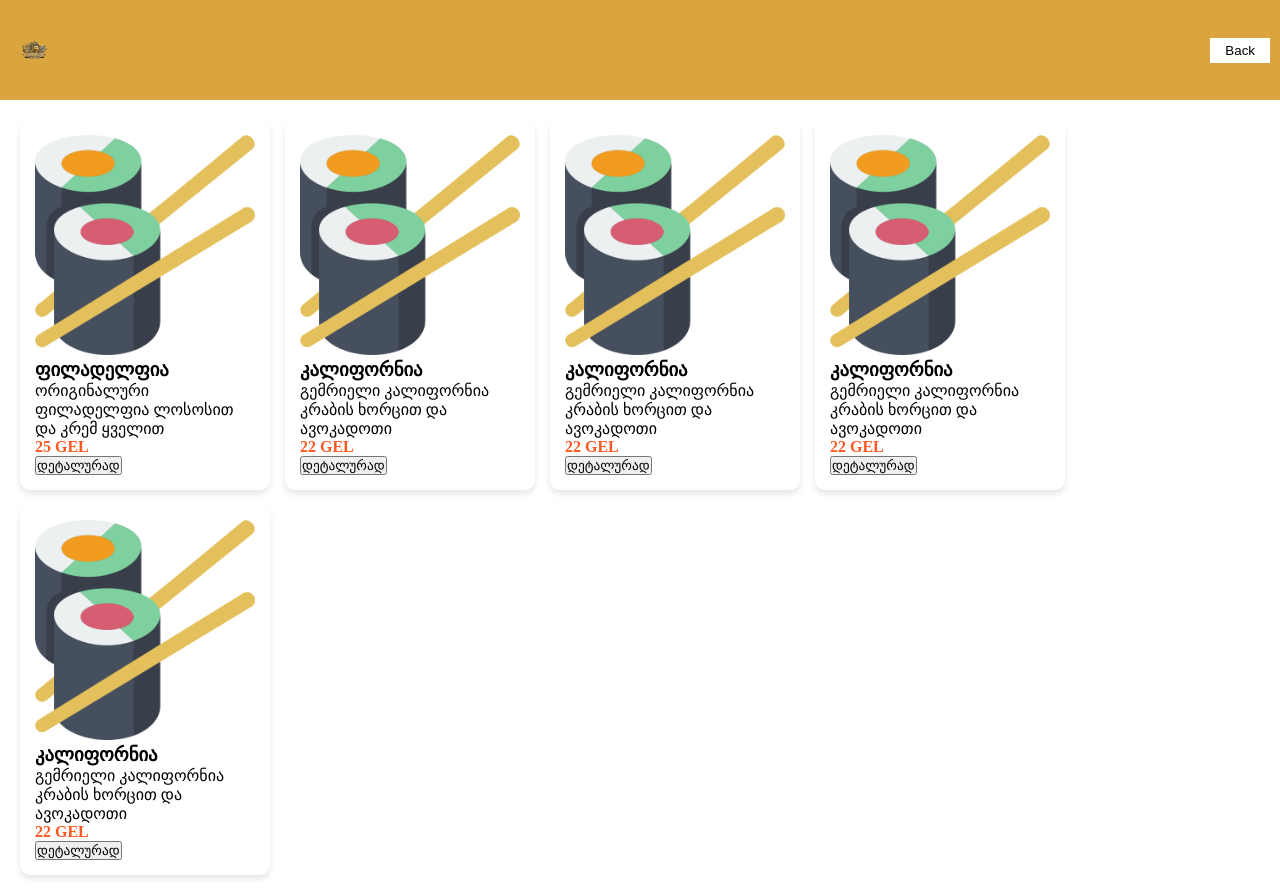
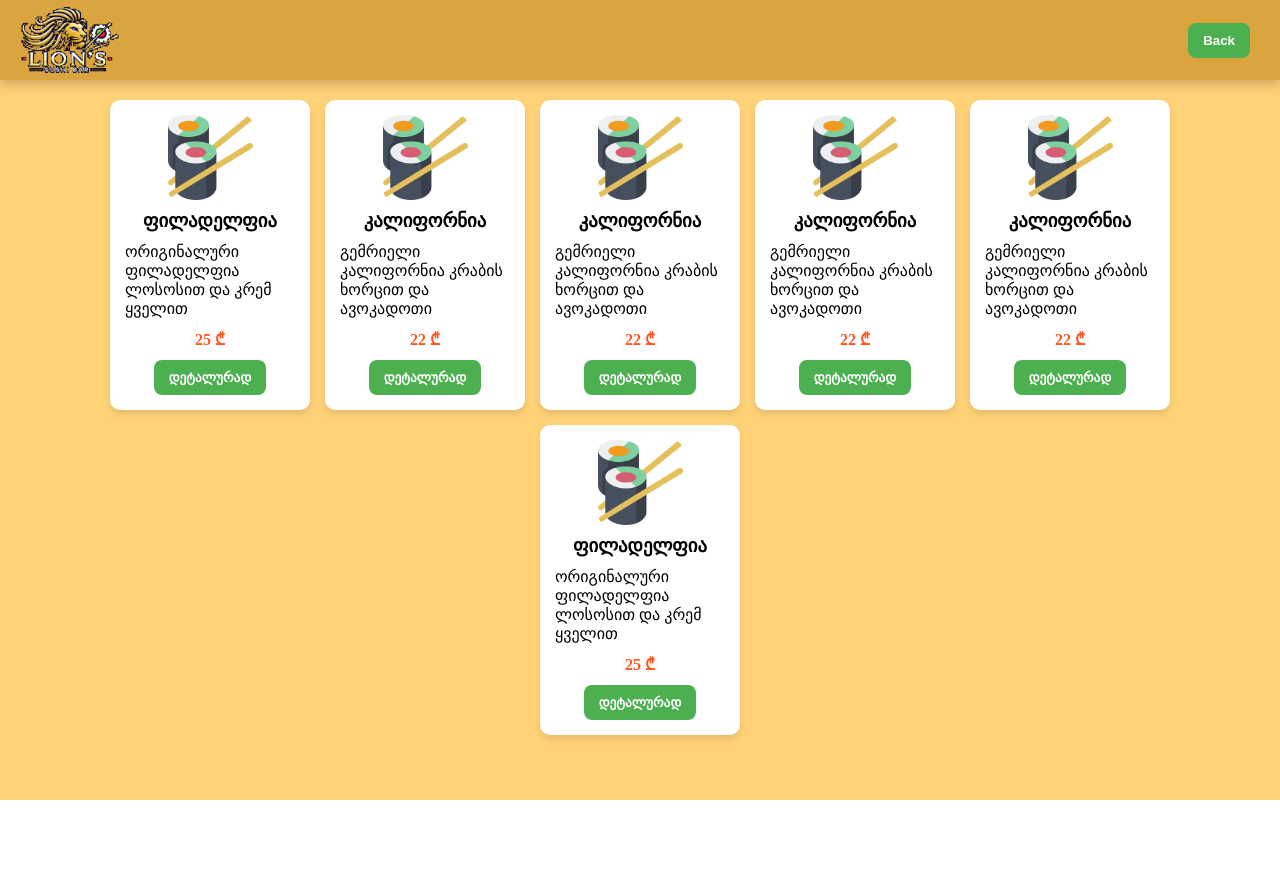
Before and after one commit to nukrig/sushiMenu, an Angular app: page /main-menu in a window 1280 px wide. After the commit the page ends 800 px from the top, so only its background shows below. Built offline with nearby package versions, Linux system fonts and the light colour scheme.

Commit message:
added styles

```diff
--- a/src/app/data/main-menu-data.ts
+++ b/src/app/data/main-menu-data.ts
@@ -3,5 +3,5 @@ export const mainSushiList = [
     { id: 2, name: 'კალიფორნია', description: 'გემრიელი კალიფორნია კრაბის ხორცით და ავოკადოთი', price: 22, image: 'assets/sushi-icon.png', ingredients: 'კრაბი, ავოკადო, კიტრი, ბრინჯი, ნორი' },
     { id: 3, name: 'კალიფორნია', description: 'გემრიელი კალიფორნია კრაბის ხორცით და ავოკადოთი', price: 22, image: 'assets/sushi-icon.png', ingredients: 'კრაბი, ავოკადო, კიტრი, ბრინჯი, ნორი' },
     { id: 4, name: 'კალიფორნია', description: 'გემრიელი კალიფორნია კრაბის ხორცით და ავოკადოთი', price: 22, image: 'assets/sushi-icon.png', ingredients: 'კრაბი, ავოკადო, კიტრი, ბრინჯი, ნორი' },
-    { id: 5, name: 'კალიფორნია', description: 'გემრიელი კალიფორნია კრაბის ხორცით და ავოკადოთი', price: 22, image: 'assets/sushi-icon.png', ingredients: 'კრაბი, ავოკადო, კიტრი, ბრინჯი, ნორი' }
+    { id: 5, name: 'კალიფორნია', description: 'გემრიელი კალიფორნია კრაბის ხორცით და ავოკადოთი', price: 22, image: 'assets/sushi-icon.png', ingredients: 'კრაბი, ავოკადო, კიტრი, ბრინჯი, ნორი' },{ id: 1, name: 'ფილადელფია', description: 'ორიგინალური ფილადელფია ლოსოსით და კრემ ყველით', price: 25, image: 'assets/sushi-icon.png', ingredients: 'ლოსოსი, კრემ ყველი, ბრინჯი, ნორი' },
   ];
--- a/src/app/pages/home/home.component.html
+++ b/src/app/pages/home/home.component.html
@@ -1,15 +1,7 @@
 <div class="home-container">
     <img class="bg-image" src="assets/lion-logo-icon.png" alt="Logo" />
   <div class="button-container">
-    <button class="main-menu" routerLink="/main-menu"> main menu</button>
-    <button class="special-menu" routerLink="/special-menu"> special menu</button>
-          <!-- <div class="image-button">
-            <img routerLink="/main-menu" src="assets/door.png" alt="Door" />
-            <span class="text">Main Menu</span>
-          </div>
-          <div class="image-button">
-            <img routerLink="/special-menu" src="assets/door.png" alt="Door" />
-            <span class="text">Special Menu</span>
-          </div> -->
+    <button class="main-menu" routerLink="/main-menu"> კლასიკური მენიუ</button>
+    <button class="special-menu" routerLink="/special-menu"> საფირმო მენიუ</button>
   </div>
 </div>
--- a/src/app/pages/main-menu/main-menu.component.html
+++ b/src/app/pages/main-menu/main-menu.component.html
@@ -1,14 +1,15 @@
+<div class="main-menu">
   <nav class="navbar">
-    <img src="assets/lion-logo-icon.png" alt="Logo" class="logo">
-    <button routerLink="/" class="back-button">Back</button>
+      <img routerLink="/" src="assets/lion-logo-icon.png" alt="Logo" class="logo">
+      <button routerLink="/" class="button">Back</button>
   </nav>
-
     <div class="sushi-container">
       <div class="sushi-card" *ngFor="let sushi of sushiList">
         <img [src]="sushi.image" alt="{{ sushi.name }}">
         <h3>{{ sushi.name }}</h3>
-      <p>{{ sushi.description }}</p>
-      <p class="price">{{ sushi.price }} GEL</p>
-      <button (click)="goToDetails(sushi.id)">დეტალურად</button>
+        <p class="description">{{ sushi.description }}</p>
+        <p class="price">{{ sushi.price }} &#x20BE;</p>
+        <button class="button" (click)="goToDetails(sushi.id)">დეტალურად</button>
       </div>
     </div>
+</div>
--- a/src/app/pages/main-menu/main-menu.component.scss
+++ b/src/app/pages/main-menu/main-menu.component.scss
@@ -1,44 +1,80 @@
+.main-menu{
+    min-height: calc(100vh - 80px);
+    background-color: rgb(255, 210, 120);
+}
 .navbar {
     display: flex;
     justify-content: space-between;
     align-items: center;
-    padding: 10px;
-    height: 100px;
+    padding-right: 30px;
+    height: 80px;
+    width: 100vw;
+    position: fixed;
+    top: 0;
+    left: 0;
     background-color: rgb(218, 165, 62);
+    box-shadow: 0 4px 10px rgba(0, 0, 0, 0.2);
   }
 
   .logo {
-    height: 50px;
+    margin-left: -30px;
+    height: 200px;
   }
 
-  .back-button {
-    background: #fff;
+  .button {
+    background: #4CAF50;
     border: none;
-    padding: 5px 15px;
+    color: white;
+    font-weight: bold;
+    padding: 10px 15px;
     cursor: pointer;
+    border-radius: 8px;
+    &:hover, &:active{
+        opacity: 0.7;
+    }
   }
 
   .sushi-container {
     display: flex;
+    justify-content: center;
     flex-wrap: wrap;
     gap: 15px;
+    margin-top: 80px;
     padding: 20px;
   }
 
   .sushi-card {
-    width: 250px;
+    display: flex;
+    flex-direction: column;
+    align-items: center;
+    gap: 10px;
+    width: 200px;
     border-radius: 10px;
     box-shadow: 0 4px 6px rgba(0, 0, 0, 0.1);
     padding: 15px;
     background: #fff;
+    transition: 0.3s ease;
   }
+  .sushi-card:hover {
+    filter: brightness(0.9);
+}
 
   .sushi-card img {
-    width: 100%;
+    width: 50%;
     border-radius: 10px;
   }
-
+  .description{
+    flex-grow: 1;
+    display: flex;
+    align-items: center;
+    justify-content: center;
+  }
   .price {
     font-weight: bold;
     color: #ff5722;
   }
+  @media (max-width: 460px) {
+    .sushi-card {
+        width:100%;
+      }
+  }
--- a/src/app/pages/special-menu/special-menu.component.html
+++ b/src/app/pages/special-menu/special-menu.component.html
@@ -1,14 +1,16 @@
+<div class="special-menu">
   <nav class="navbar">
-    <img src="assets/lion-logo-icon.png" alt="Logo" class="logo">
-    <button routerLink="/" class="back-button">Back</button>
+      <img routerLink="/" src="assets/lion-logo-icon.png" alt="Logo" class="logo">
+      <button routerLink="/" class="button">Back</button>
     </nav>
 
     <div class="sushi-container">
       <div class="sushi-card" *ngFor="let sushi of sushiList">
         <img [src]="sushi.image" alt="{{ sushi.name }}">
         <h3>{{ sushi.name }}</h3>
-      <p>{{ sushi.description }}</p>
-      <p class="price">{{ sushi.price }} GEL</p>
-      <button (click)="goToDetails(sushi.id)">დეტალურად</button>
+        <p class="description">{{ sushi.description }}</p>
+        <p class="price">{{ sushi.price }} &#x20BE;</p>
+        <button class="button" (click)="goToDetails(sushi.id)">დეტალურად</button>
       </div>
     </div>
+</div>
--- a/src/app/pages/special-menu/special-menu.component.scss
+++ b/src/app/pages/special-menu/special-menu.component.scss
@@ -1,44 +1,81 @@
+.special-menu{
+    min-height: calc(100vh - 80px);
+    background-color: #4caf4fa4;
+}
 .navbar {
     display: flex;
     justify-content: space-between;
     align-items: center;
-    padding: 10px;
-    height: 100px;
-    background: #4CAF50;
+    padding-right: 30px;
+    height: 80px;
+    width: 100vw;
+    position: fixed;
+    top: 0;
+    left: 0;
+    background-color: #4CAF50;
+    box-shadow: 0 4px 10px rgba(0, 0, 0, 0.2);
   }
 
   .logo {
-    height: 50px;
+    margin-left: -30px;
+    height: 200px;
   }
 
-  .back-button {
-    background: #fff;
+  .button {
+    background: rgb(218, 165, 62);
     border: none;
-    padding: 5px 15px;
+    color: white;
+    font-weight: bold;
+    padding: 10px 15px;
     cursor: pointer;
+    border-radius: 8px;
+    &:hover, &:active{
+        opacity: 0.7;
+    }
   }
 
   .sushi-container {
     display: flex;
+    justify-content: center;
     flex-wrap: wrap;
     gap: 15px;
+    margin-top: 80px;
     padding: 20px;
   }
 
   .sushi-card {
-    width: 250px;
+    display: flex;
+    flex-direction: column;
+    align-items: center;
+    gap: 10px;
+    width: 200px;
     border-radius: 10px;
     box-shadow: 0 4px 6px rgba(0, 0, 0, 0.1);
     padding: 15px;
     background: #fff;
+    transition: 0.3s ease;
   }
+  .sushi-card:hover {
+    filter: brightness(0.9);
+}
 
   .sushi-card img {
-    width: 100%;
+    width: 50%;
     border-radius: 10px;
+  }
+  .description{
+    flex-grow: 1;
+    display: flex;
+    align-items: center;
+    justify-content: center;
   }
 
   .price {
     font-weight: bold;
     color: #ff5722;
   }
+  @media (max-width: 460px) {
+    .sushi-card {
+        width:100%;
+      }
+  }
```
Lines whose indentation alone changed are shown as unchanged.
